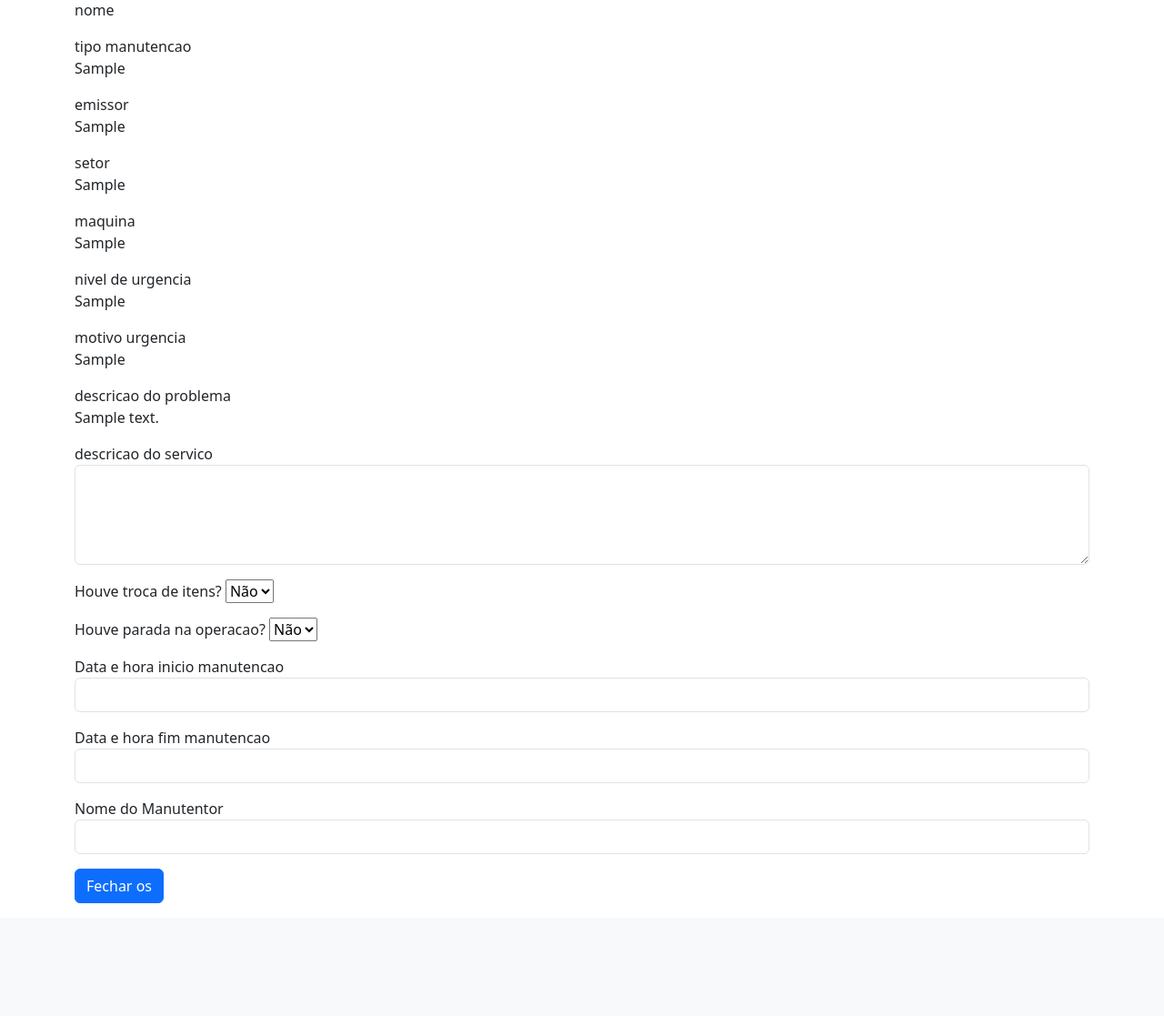
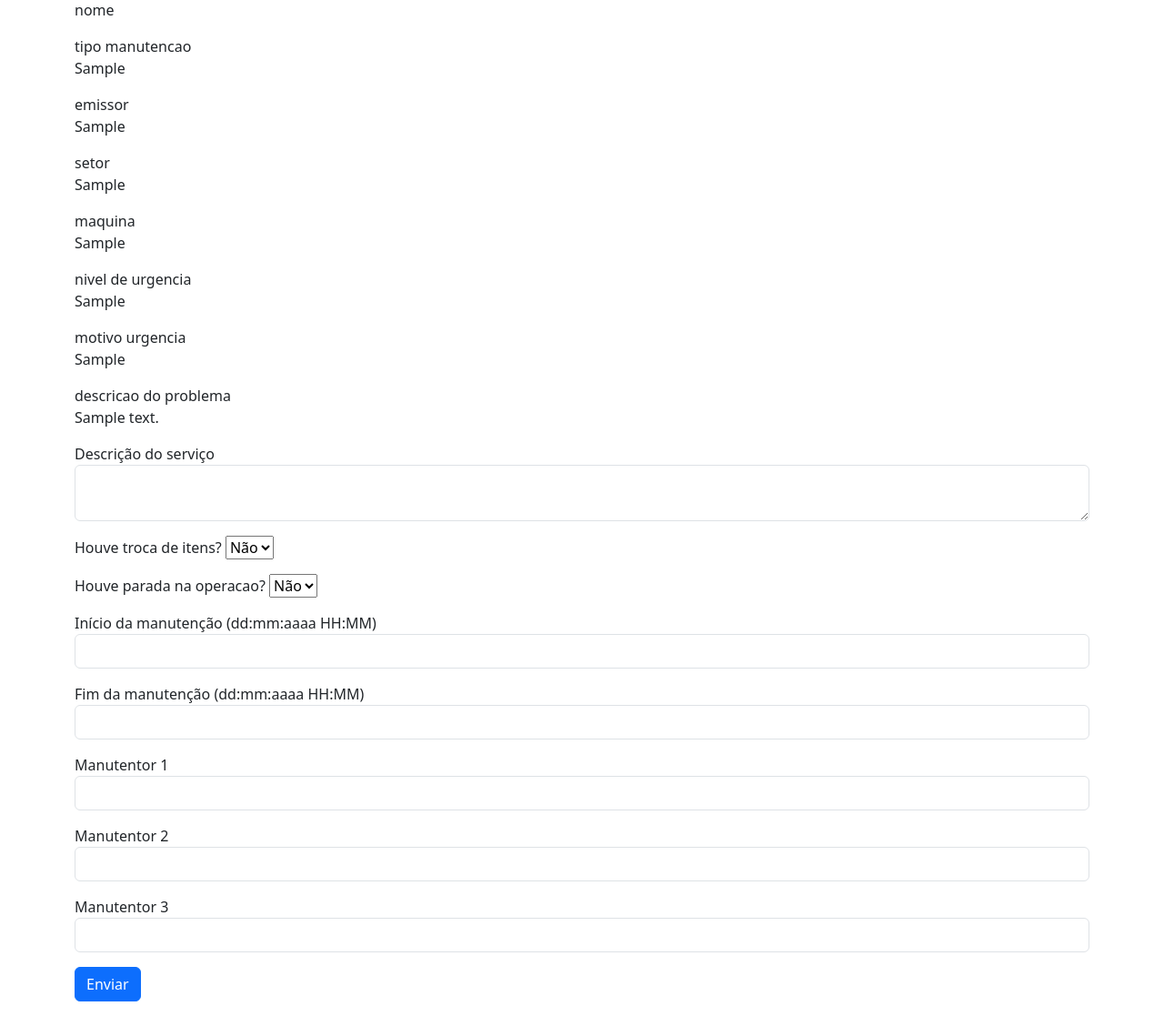
Before and after one commit to jaugustodantas/sistemaManutencao, a Flask app: template templates/fecharos.html in a window 1280 px wide. Shown: the part 103-1220 px from the top of the page at 91% size. Before the commit the page ends 1096 px from the top, so only its background shows below. Run offline with Flask 3, Linux system fonts and the light colour scheme; tables that the repository leaves empty hold one stand-in row (values such as "Sample post"); the template is opened without the code that fills it: values that come from a table or form of the project are taken from there, most other values are stand-ins (such as "Sample title", 1, 10 or a date in 2020); some libraries are stand-ins or nearby versions.

```diff
--- a/definicoes.py
+++ b/definicoes.py
@@ -1,10 +1,6 @@
 from flask_wtf import FlaskForm
 from wtforms import StringField, validators,DateTimeField,SubmitField,TextAreaField
 from datetime import datetime
-
-def validacaoData(form,field):
-    if form.inicioManutencao.data > form.fimManutencao.data:
-        raise validators.ValidationError("A data do fim não pode ser menor que a do começo")
 
 class FormularioAbriOs(FlaskForm):
     nomeMaquina = StringField('Máquina',[validators.data_required()])
@@ -14,7 +10,10 @@ class FormularioAbriOs(FlaskForm):
     enviar = SubmitField('Enviar')
 
 class FormularioFecharOs(FlaskForm):
-    descricaoDoServico = ('Descrição do serviço',[validators.data_required()])
-    inicioManutencao = DateTimeField("Início da manutenção (dd:mm:aaaa HH:MM)",format='%d/%m/%Y hh:mm',validators=[validators.DataRequired()])
-    fimManutencao = DateTimeField("Fim da manutenção (dd:mm:aaaa HH:MM)",format='%d/%m/%Y hh:mm',validators=[validators.DataRequired(),validacaoData])
+    descricaoDoServico = TextAreaField('Descrição do serviço',[validators.data_required()])
+    inicioManutencao = DateTimeField("Início da manutenção (dd:mm:aaaa HH:MM)",format='%d/%m/%Y %H:%M',validators=[validators.DataRequired()])
+    fimManutencao = DateTimeField("Fim da manutenção (dd:mm:aaaa HH:MM)",format='%d/%m/%Y %H:%M',validators=[validators.DataRequired()])
+    manutentor1 = StringField('Manutentor 1',[validators.data_required()])
+    manutentor2 = StringField('Manutentor 2',[validators.data_required()])
+    manutentor3 = StringField('Manutentor 3')
     enviar = SubmitField('Enviar')
--- a/models.py
+++ b/models.py
@@ -48,6 +48,8 @@ class Tabelaos(db.Model):
     manutentor = db.Column(db.String(100))
     finalizada = db.Column(db.String(1))
     datahorainicio= db.Column(db.String(20))
+    manutentor2 = db.Column(db.String(100))
+    manutentor3 = db.Column(db.String(100))
     def __repr__(self):
         return '<Name %r>' %self.name
 
--- a/templates/fecharos.html
+++ b/templates/fecharos.html
@@ -38,7 +38,7 @@
         }
     </style>
     <fieldset>
-    </fieldset>
+        {{form.csrf_token()}}
         <div class="mb-3">
             <label for="txtIdOs">nome</label>
             <input type="hidden" name="txtIdOs" id="txtIdOs" value="{{os.id}}" class="form-control">
@@ -72,8 +72,8 @@
             <p>{{os.descricaodoproblema}}</p>
         </div>
         <div class="mb-3">
-            <label for="comentarios">descricao do servico</label>
-            <textarea id="descricaoServico" name="descricaoServico" rows="4" cols="50" class="form-control">
+            {{form.descricaoDoServico.label}}
+            {{form.descricaoDoServico(class="form-control")}}
             </textarea>
         </div>
         <div class="mb-3">
@@ -164,19 +164,27 @@
         </select>
         </div>
         <div class="mb-3">
-            <label for="">Data e hora inicio manutencao</label>
-            <input type="datetime" name="inicioManutencao" id="inicioManutencao" class="form-control">
+            {{form.inicioManutencao.label}}
+            {{form.inicioManutencao(class="form-control")}}
         </div>
         <div class="mb-3">
-            <label for="">Data e hora fim manutencao</label>
-            <input type="datetime" name="fimManutencao" id="fimManutencao" class="form-control">
+            {{form.fimManutencao.label}}
+            {{form.fimManutencao(class="form-control")}}
         </div>
         <div class="mb-3">
-            <label for="">Nome do Manutentor</label>
-            <input type="text" name="nomeManutentor" id="nomeManutentor" class="form-control">
+            {{form.manutentor1.label}}
+            {{form.manutentor1(class="form-control")}}
         </div>
         <div class="mb-3">
-            <button type="submit" class="btn btn-primary">Fechar os</button>
+            {{form.manutentor2.label}}
+            {{form.manutentor2(class="form-control")}}
+        </div>
+        <div class="mb-3">
+            {{form.manutentor3.label}}
+            {{form.manutentor3(class="form-control")}}
+        </div>
+        <div class="mb-3">
+            {{form.enviar(class="btn btn-primary")}}
         </div>
     </fieldset>
 </form>
```
Also changed, not shown: demandas.txt (+5 -3 lines), views.py (+67 -44 lines).
